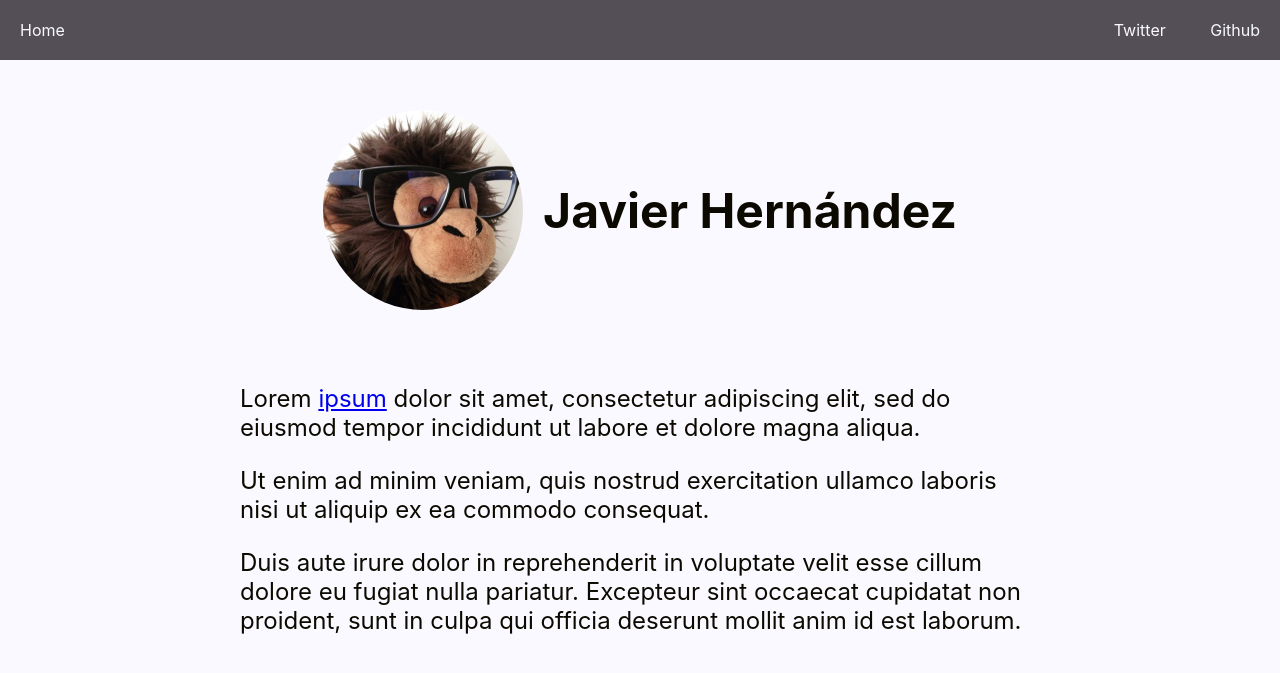
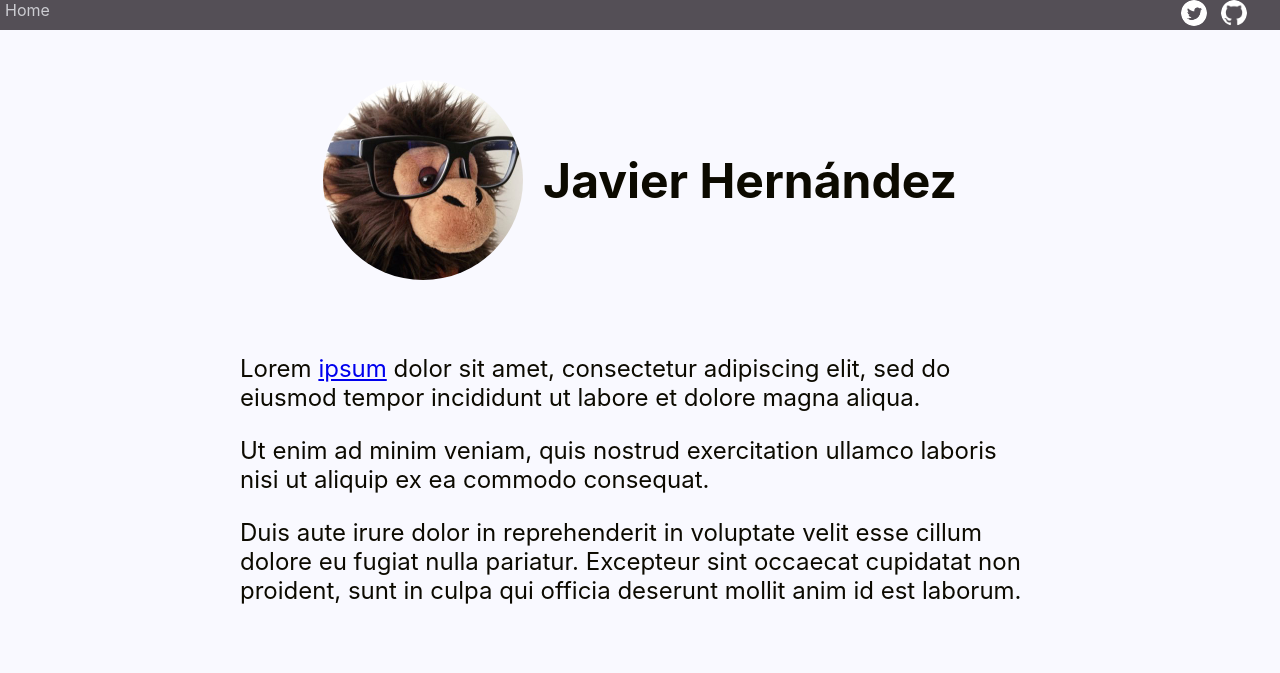
Before and after one commit to jaherhi/jaherhi.github.io, a Jekyll site: the page built from index.md, in a window 1280 px wide. Shown: the top 673 px of the page. Built offline with Jekyll 4.4.1, drawn with Linux system fonts in a browser that asks for light colours.

Commit message:
Add icons for social links

```diff
--- a/_config.yml
+++ b/_config.yml
@@ -20,10 +20,12 @@ description: > # this means to ignore newlines until "baseurl:"
   description for the site. still a work in progress
 baseurl: "" # the subpath of your site, e.g. /blog
 url: "" # the base hostname & protocol for your site, e.g. http://example.com
-twitter_link: https://twitter.com
+twitter_link: https://twitter.com/
 twitter_username: jaherhi
-github_link: https://github.com
+twitter_icon: twitter.png
+github_link: https://github.com/
 github_username:  jaherhi
+github_icon: github.png
 
 # Build settings
 markdown: kramdown
--- a/_includes/header.html
+++ b/_includes/header.html
@@ -6,11 +6,11 @@
 
     <div class="links">
       {% if site.twitter_username and site.twitter_link %}
-        {% include social_link.html link=site.twitter_link username=site.twitter_username social="Twitter" %}
+        {% include social_link.html link=site.twitter_link username=site.twitter_username icon=site.twitter_icon %}
       {% endif %}
 
       {% if site.github_username and site.github_link %}
-        {% include social_link.html link=site.github_link username=site.github_username social="Github" %}
+        {% include social_link.html link=site.github_link username=site.github_username icon=site.github_icon %}
       {% endif %}
     </div>
 
--- a/_includes/social_link.html
+++ b/_includes/social_link.html
@@ -1 +1,3 @@
-<a class="social-link" href="https://github.com/{{ include.username }}">{{ include.social }}</a>
+<a class="social-link" href={{include.link}}{{ include.username }}>
+  <img class="social-icon" src="assets/icons/{{ include.icon }}">
+</a>
--- a/_sass/theme/_layout.scss
+++ b/_sass/theme/_layout.scss
@@ -5,24 +5,34 @@
   background-color: $header-color;
   display: flex;
   justify-content: space-between;
-  padding-top: 20px;
-  padding-bottom: 20px;
 
   .navigation {
     justify-content: flex-start;
 
     .site-link {
-      padding-left: 20px;
-      padding-right: 20px;
+      padding: 5px;
     }
   }
 
   .links {
     justify-content: flex-end;
+    align-self: center;
+    padding-left: 28px;
+    padding-right: 28px;
+
+    .social-icon {
+      border-radius: 50%;
+      width: 26px;
+      height: 26px;
+    }
+
+    .social-icon:hover {
+      background-color: $header-link-color-hover;
+    }
 
     .social-link {
-      padding-left: 20px;
-      padding-right: 20px;
+      padding-left: 5px;
+      padding-right: 5px;
     }
   }
 }
```
Also changed, not shown: assets/icons/github.png (added), assets/icons/twitter.png (added).
